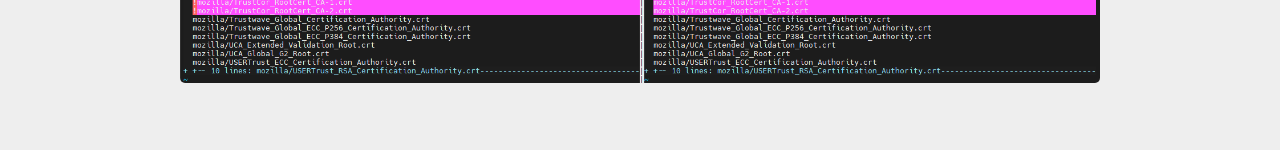
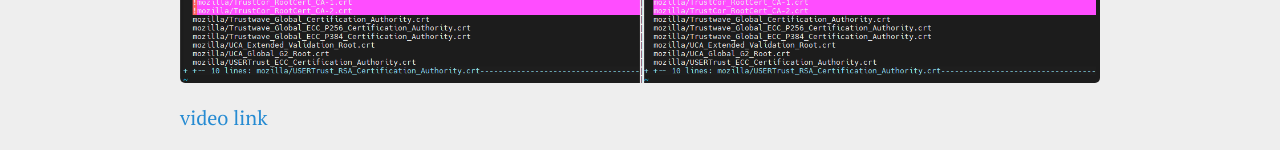
Before and after one commit to fontora/fontora.dev, a Jekyll site: the page built from _posts/2023-05-03-obscure-linux.md, in a window 1280 px wide and 900 px high, scrolled down 2443 px. Shown: the part 747-897 px from the top of the window. Built offline with Jekyll 4.4.1, drawn with Linux system fonts in a browser that asks for light colours; nearby versions of some CDN libraries; our own code applies the rules of GitHub Pages for plain Markdown files; comment, search, counter and statistics services are not loaded; before the commit the page ends 3293 px from its top, so only the background shows below that.

Commit message:
Lightbox test 2

````diff
--- a/_layouts/default.html
+++ b/_layouts/default.html
@@ -29,7 +29,7 @@
 
     <script src='{{ site.baseurl }}/public/js/script.js'></script>
     <!-- https://jekyllcodex.org/without-plugin/lightbox/ -->
-    <script type="text/javascript" src="/js/lightbox.js"></script>
-    <link rel="stylesheet" href="/css/lightbox.css">
+    <script type="text/javascript" src='{{ site.baseurl }}/public/js/lightbox.js'></script>
+    <link rel="stylesheet" href="{{ '/public/css/lightbox.css' | absolute_url }}">
   </body>
 </html>
--- a/_posts/2023-05-03-obscure-linux.md
+++ b/_posts/2023-05-03-obscure-linux.md
@@ -136,3 +136,5 @@
 ```
 
 ![vimdiff](/public/images/2023-05-03-vimdiff.png)
+
+[video link](https://youtu.be/iWowJBRMtpc?t=90s)
````
